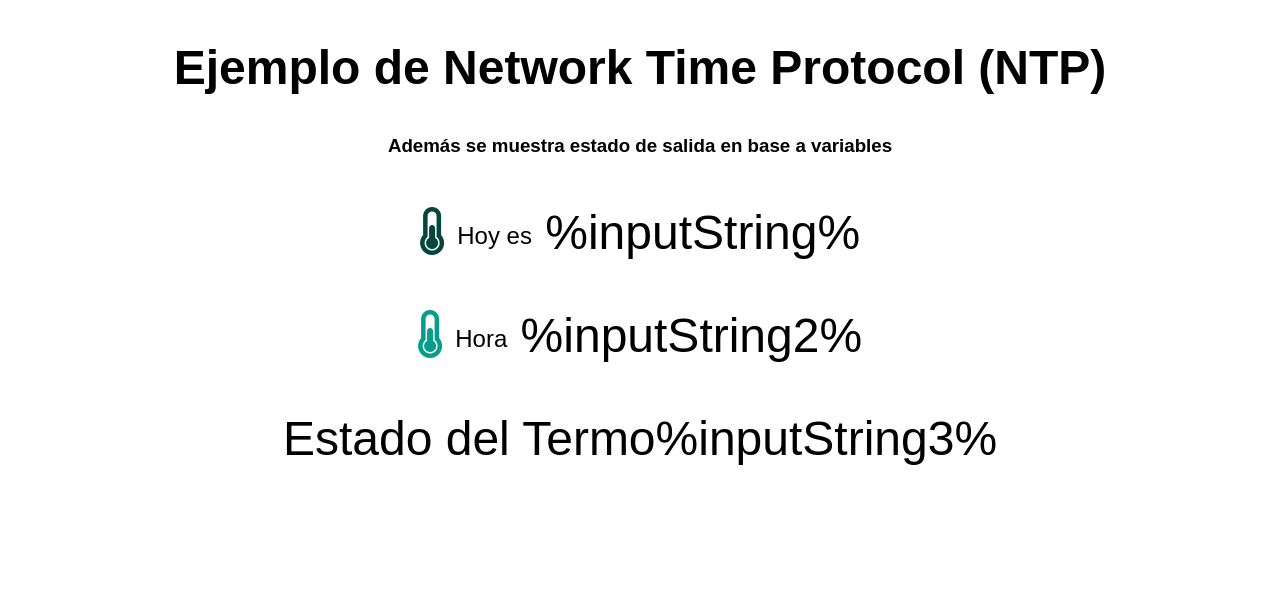
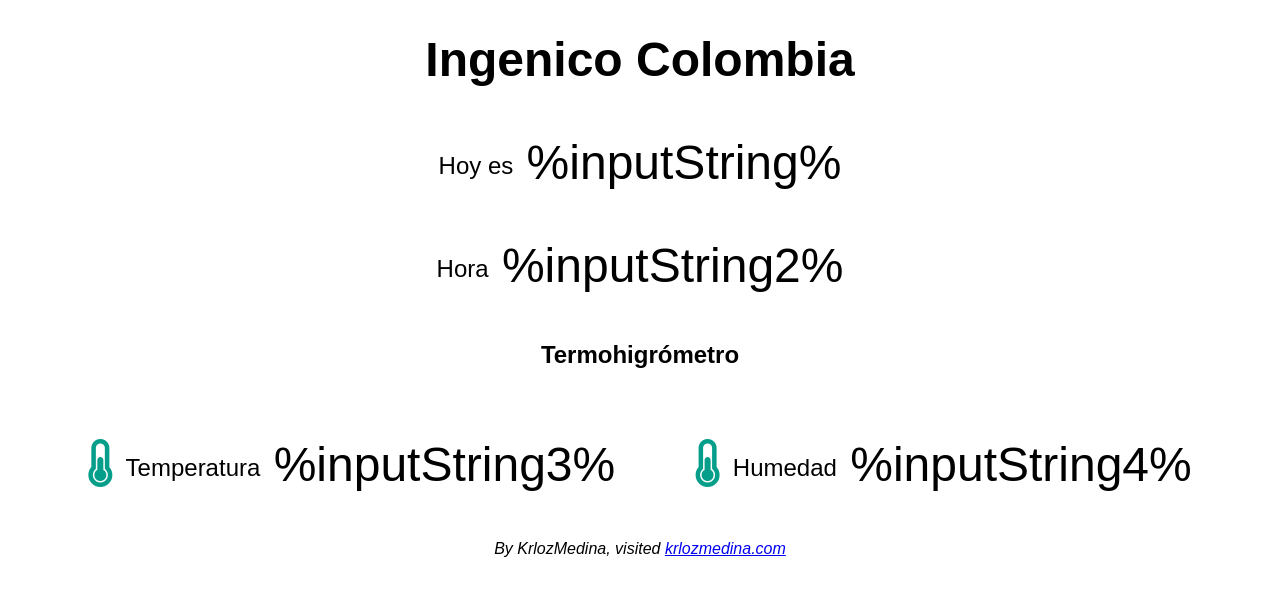
Before and after one commit to Laboratorio-Electronica/ESP8266, a plain HTML site: page examples/index.html in a window 1280 px wide. Drawn offline with Linux system fonts and the light colour scheme.

Commit message:
[SERVER]

```diff
--- a/examples/index.html
+++ b/examples/index.html
@@ -12,13 +12,17 @@
             margin: 0px auto;
             text-align: center;
         }
-        h2 { font-size: 3.0rem; }
+        h1 { font-size: 3.0rem; }
         p { font-size: 3.0rem; }
         .units { font-size: 1.2rem; }
         .ds-labels {
             font-size: 1.5rem;
             vertical-align: middle;
             padding-bottom: 15px;
+        }
+        .container{
+            display: flex;
+            justify-content: space-evenly;
         }
     </style>
     <meta name="viewport" content="width=device-width, initial-scale=1">
@@ -32,19 +36,31 @@
 </head>
 
 <body>
-    <h2>Ejemplo de Network Time Protocol (NTP)</h2>
-    <h3>Adem&aacute;s se muestra estado de salida en base a variables </h3>
+    <h1>Ingenico Colombia</h1>
     <p>
-        <i class="fas fa-thermometer-half" style="color:#04463d;"></i>
         <span class="ds-labels">Hoy es</span>
         <span id="fecha">%inputString%</span>
     </p>
     <p>
-        <i class="fas fa-thermometer-half" style="color:#059e8a;"></i>
         <span class="ds-labels">Hora</span>
         <span id="hora">%inputString2%</span>
     </p>
-    <p>Estado del Termo<span id="temperaturec">%inputString3%</span></p>
+    <h2>Termohigr&oacute;metro</h2>
+    <div class="container">
+        <p>
+            <i class="fas fa-thermometer-half" style="color:#059e8a;"></i>
+            <span class="ds-labels">Temperatura</span>
+            <span id="temperaturec">%inputString3%</span>
+        </p>
+        <p>
+            <i class="fas fa-thermometer-half" style="color:#059e8a;"></i>
+            <span class="ds-labels">Humedad</span>
+            <span id="humidity">%inputString4%</span>
+        </p>
+    </div>
+    <footer>
+        <em>By KrlozMedina, visited <a href="http://krlozmedina.com">krlozmedina.com</a></em>
+    </footer>
 </body>
 
 <script type="text/javascript">
```
Also changed, not shown: 1 other file.
